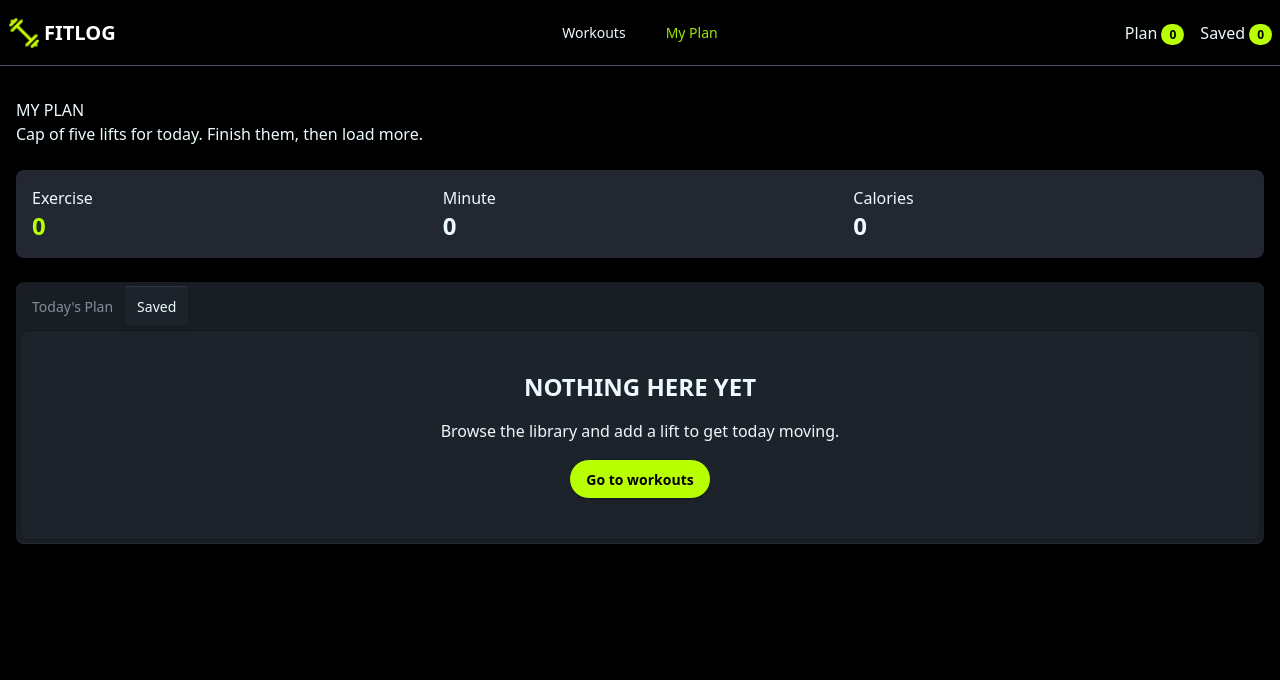
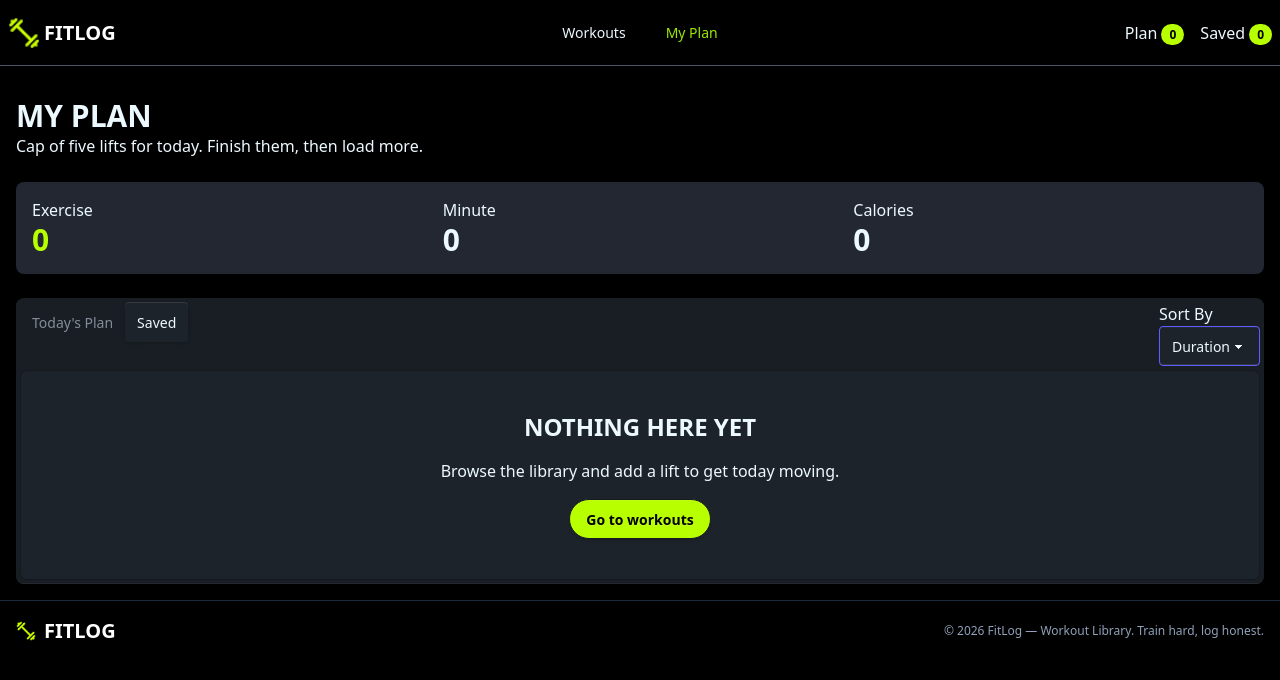
Before and after one commit to nimurovi/fit-log, a Next.js app: page /myplan in a window 1280 px wide. Shown: the top 680 px of the page. Built offline with nearby package versions, Linux system fonts and the light colour scheme.

Commit message:
sorting done

```diff
--- /dev/null
+++ b/src/Loading.tsx
@@ -0,0 +1,11 @@
+import React from 'react';
+
+const Loading = () => {
+    return (
+        <div>
+            loading...
+        </div>
+    );
+};
+
+export default Loading;
--- a/src/app/layout.tsx
+++ b/src/app/layout.tsx
@@ -2,8 +2,9 @@ import type { Metadata } from "next";
 import { Geist, Geist_Mono } from "next/font/google";
 import "./globals.css";
 import Navbar from "@/components/shared/Navbar";
-import Banner from "@/components/homepage/Banner";
+
 import PlanProvider from "@/context/PlanContext";
+import Footer from "@/components/shared/Footer";
 
 const geistSans = Geist({
   variable: "--font-geist-sans",
@@ -32,6 +33,7 @@ export default function RootLayout({ children }: LayoutProps<"/">) {
         <PlanProvider>
           <Navbar></Navbar>
           {children}
+          <Footer></Footer>
         </PlanProvider>
       </body>
     </html>
--- a/src/app/myplan/page.tsx
+++ b/src/app/myplan/page.tsx
@@ -3,15 +3,36 @@ import PlanCard from '@/components/shared/PlanCard';
 import { PlanContext, PlanContextType } from '@/context/PlanContext';
 import React, { useContext, useState } from 'react';
 import Link from 'next/link';
+import { jimType } from '@/type/Type';
+interface MyPlanPageProps {
+    plan: jimType[];
+}
 
 const MyPlanPage = () => {
     const { savedPlan, todaysPlan }: PlanContextType = useContext(PlanContext);
     const [activeTab, setActiveTab] = useState<string>("saved");
+    const [sortBy, setSortBy] = useState<string>("duration");
+    const sortExercises = (plan: jimType[]): jimType[] => {
+        const sortedPlan = [...plan];
+        if (sortBy === "duration") {
+            sortedPlan.sort((a, b) => b.duration - a.duration);
+        }
+        else if (sortBy === "rating") {
+            sortedPlan.sort((a, b) => b.rating - a.rating);
+        }
+        else if (sortBy === "calories") {
+            sortedPlan.sort((a, b) => b.caloriesBurned - a.caloriesBurned);
+        }
+        return sortedPlan;
+    };
+
+    const sortedSavedPlan = sortExercises(savedPlan);
+    const sortedTodaysPlan = sortExercises(todaysPlan);
 
     return (
         <div className="container mx-auto mt-8 flex flex-col gap-6 px-4">
             <div>
-                <h1>MY PLAN</h1>
+                <h1 className="text-3xl font-bold">MY PLAN</h1>
                 <p>Cap of five lifts for today. Finish them, then load more.</p>
             </div>
             <div className="bg-[#232732] rounded-lg p-4 ">
@@ -19,15 +40,15 @@ const MyPlanPage = () => {
                     activeTab === 'todaysPlan' ? (
 
                         <div className="grid grid-cols-3 gap-4">
-                            <h1>Exercise <br /> <span className="text-[#b8ff00] text-2xl font-bold">{todaysPlan.length}</span></h1>
-                            <h1>Minute <br /> <span className="text-2xl font-bold">{todaysPlan.reduce((total, plan) => total + plan.duration, 0)}</span></h1>
-                            <h1>Calories <br /> <span className="text-2xl font-bold">{todaysPlan.reduce((total, plan) => total + plan.caloriesBurned, 0)}</span></h1>
+                            <h1>Exercise <br /> <span className="text-[#b8ff00] text-3xl font-bold">{sortedTodaysPlan.length}</span></h1>
+                            <h1>Minute <br /> <span className="text-3xl font-bold">{sortedTodaysPlan.reduce((total, plan) => total + plan.duration, 0)}</span></h1>
+                            <h1>Calories <br /> <span className="text-3xl font-bold">{sortedTodaysPlan.reduce((total, plan) => total + plan.caloriesBurned, 0)}</span></h1>
                         </div>
                     ) : (
                         <div className="grid grid-cols-3 gap-4">
-                            <h1>Exercise <br /> <span className="text-[#b8ff00] text-2xl font-bold">{savedPlan.length}</span></h1>
-                            <h1>Minute <br /> <span className="text-2xl font-bold">{savedPlan.reduce((total, plan) => total + plan.duration, 0)}</span></h1>
-                            <h1>Calories <br /> <span className="text-2xl font-bold">{savedPlan.reduce((total, plan) => total + plan.caloriesBurned, 0)}</span></h1>
+                            <h1>Exercise <br /> <span className="text-[#b8ff00] text-3xl font-bold">{sortedSavedPlan.length}</span></h1>
+                            <h1>Minute <br /> <span className="text-3xl font-bold">{sortedSavedPlan.reduce((total, plan) => total + plan.duration, 0)}</span></h1>
+                            <h1>Calories <br /> <span className="text-3xl font-bold">{sortedSavedPlan.reduce((total, plan) => total + plan.caloriesBurned, 0)}</span></h1>
                         </div>
                     )
                 }
@@ -39,7 +60,7 @@ const MyPlanPage = () => {
                     <div className="tab-content bg-base-100 border-base-300 p-6">
                         {todaysPlan.length > 0 ? (
 
-                            todaysPlan.map((plan) => (
+                            sortedTodaysPlan.map((plan) => (
 
                                 <div key={plan.id} className="mb-4">
                                     <PlanCard activeTab={activeTab} item={plan} />
@@ -69,12 +90,26 @@ const MyPlanPage = () => {
                                     </Link>
                                 </div>
                             ) :
-                                savedPlan.map((plan) => (
+                                sortedSavedPlan.map((plan) => (
                                     <div key={plan.id} className="mb-4">
                                         <PlanCard activeTab={activeTab} item={plan} />
                                     </div>
                                 ))
                         }
+                    </div>
+                    <div className="ml-auto">
+                        <div>Sort By</div>
+                        <select
+
+                            className="select select-primary"
+                            value={sortBy}
+                            onChange={(e) => setSortBy(e.target.value)}
+                        >
+
+                            <option value="duration" >Duration</option>
+                            <option value="rating">rating</option>
+                            <option value="calories">calories</option>
+                        </select>
                     </div>
 
 
--- a/src/app/workouts/[id]/page.tsx
+++ b/src/app/workouts/[id]/page.tsx
@@ -1,5 +1,5 @@
 
-import React from 'react';
+
 import Image from 'next/image';
 import TodaysPlanBtn from '@/components/plandetails/TodaysPlanBtn';
 import SavedBtn from '@/components/plandetails/SavedBtn';
--- /dev/null
+++ b/src/components/shared/Footer.tsx
@@ -0,0 +1,20 @@
+import React from 'react';
+import Image from 'next/image';
+import logo from '@/assets/logo.png';
+const Footer = () => {
+    return (
+        <div className="mt-4 border-t border-slate-800">
+            <div className="container mx-auto flex flex-row items-center justify-between gap-2   p-4 mb-4 text-center ">
+                <div className="flex items-center gap-2">
+                    <Image src={logo} alt="Logo" height={20} width={20} />
+                    <h1 className="text-xl font-bold text-white">FITLOG</h1>
+                </div>
+                <div className="text-xs text-slate-400">
+                    <p>© 2026 FitLog — Workout Library. Train hard, log honest.</p>
+                </div>
+            </div>
+        </div>
+    );
+};
+
+export default Footer;
```
